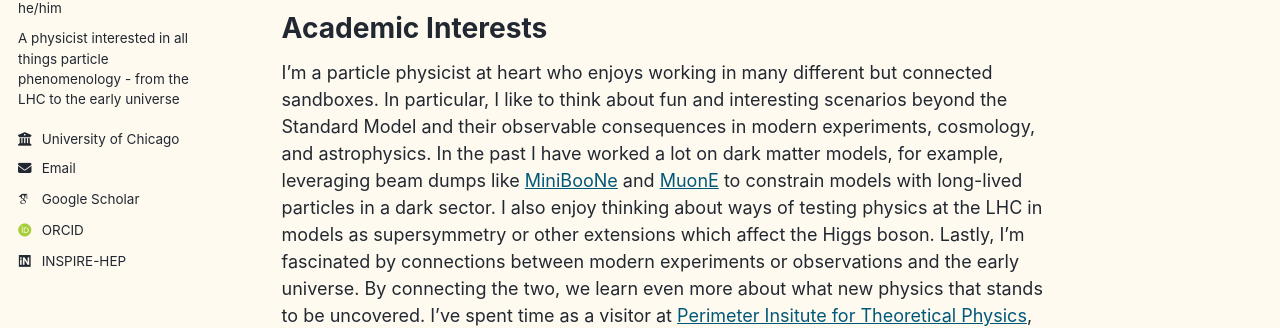
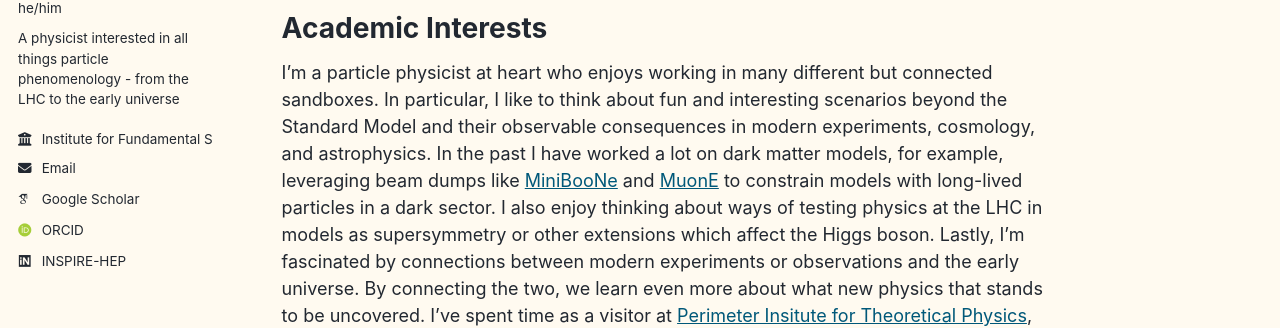
Before and after one commit to duncanrocha/duncanrocha.github.io, a Jekyll site: the page built from _pages/about.md, in a window 1280 px wide. Shown: the part 288-616 px from the top of the page. Built offline with Jekyll 4.4.1, drawn with Linux system fonts in a browser that asks for light colours; some web fonts are replaced; a script that is not in the unit is left out.

Commit message:
Change employer and email in config
Updated employer and email to reflect new affiliation.

```diff
--- a/_config.yml
+++ b/_config.yml
@@ -28,9 +28,9 @@
   pronouns         : "he/him"
   bio              : "A physicist interested in all things particle phenomenology - from the LHC to the early universe"
   location         : #
-  employer         : "University of Chicago"
+  employer         : "Institute for Fundamental Science at the University of Oregon"
   uri              : # URL
-  email            : "drocha@uchicago.edu"
+  email            : "drocha@uoregon.edu"
 
   # Academic websites
   academia         : # "https://physics.uchicago.edu/people/profile/duncan-javier-rocha/"
```
